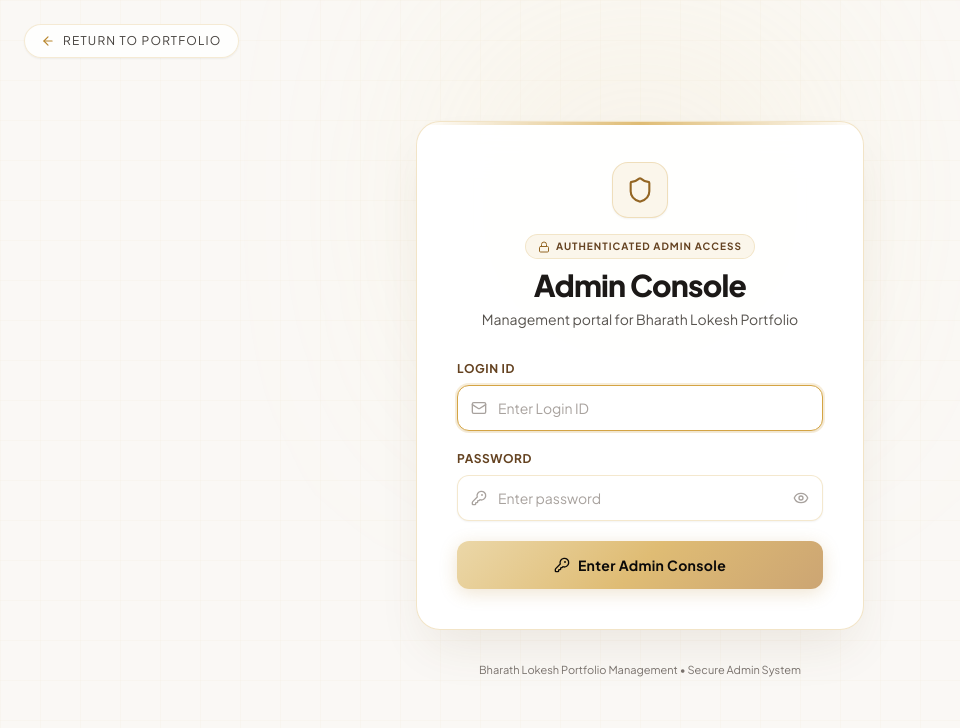
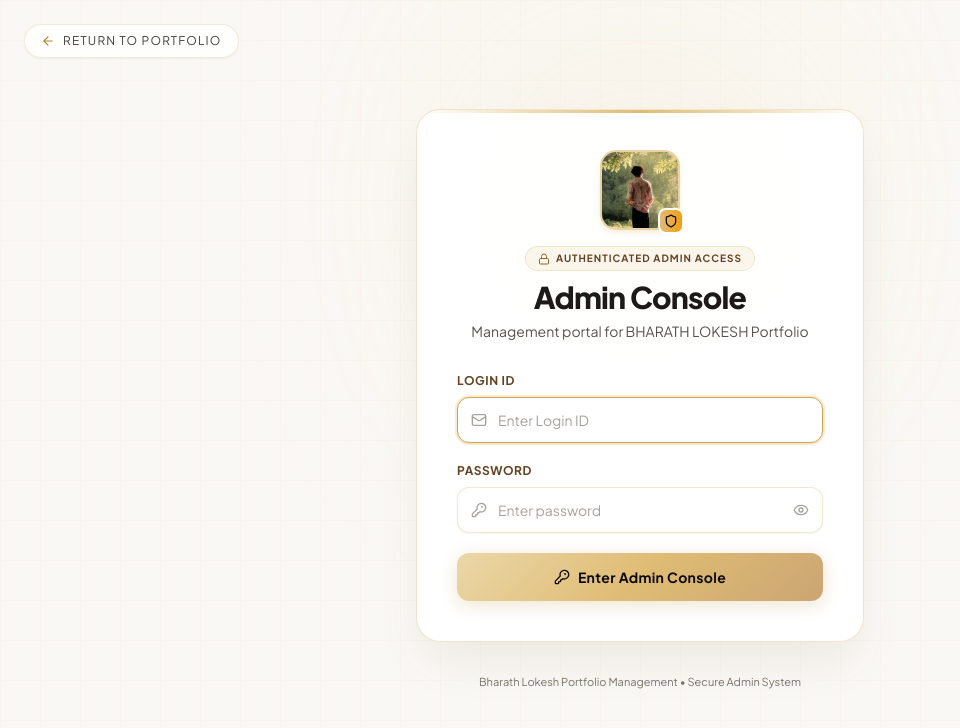
Before and after one commit to bharathlokesh/My-Portfolio, a React (Vite) app: page /admin in a window 1280 px wide. Shown: the top 728 px of the page, without its empty margins (0-960 px from the left). Built offline with nearby package versions, Linux system fonts and the light colour scheme; no server answers; the database is empty.

Commit message:
feat: add admin login component and developer asset

```diff
--- a/src/admin/Login.jsx
+++ b/src/admin/Login.jsx
@@ -1,6 +1,8 @@
 import React, { useState } from 'react';
 import { useNavigate, Link } from 'react-router-dom';
 import { useAuth } from '../context/AuthContext';
+import { usePortfolio } from '../context/PortfolioContext';
+import profileImg from '../assets/profile.jpg';
 import { Lock, Shield, Eye, EyeOff, ArrowLeft, KeyRound, AlertCircle, Mail } from 'lucide-react';
 
 export default function Login() {
@@ -11,6 +13,9 @@ export default function Login() {
   const [isLoading, setIsLoading] = useState(false);
 
   const { login } = useAuth();
+  const portfolioContext = usePortfolio();
+  const profile = portfolioContext?.profile;
+  const activeAvatar = profile?.profileImage || profileImg;
   const navigate = useNavigate();
 
   const handleSubmit = (e) => {
@@ -62,8 +67,20 @@ export default function Login() {
 
         {/* Header */}
         <div className="flex flex-col items-center text-center mb-8">
-          <div className="w-14 h-14 rounded-2xl bg-gold-500/10 border border-gold-400/40 flex items-center justify-center text-gold-700 mb-4 shadow-sm">
-            <Shield className="w-7 h-7 stroke-[1.8]" />
+          <div className="relative mb-4">
+            <div className="w-16 h-16 sm:w-20 sm:h-20 rounded-2xl overflow-hidden border-2 border-gold-400/60 shadow-md shadow-gold-500/15 bg-gold-100 flex items-center justify-center">
+              <img
+                src={activeAvatar}
+                alt={profile?.name || "Bharath Lokesh"}
+                className="w-full h-full object-cover object-[center_28%]"
+              />
+            </div>
+            <div
+              className="absolute -bottom-1 -right-1 p-1 rounded-lg bg-gradient-to-r from-gold-400 to-amber-500 text-stone-950 border-2 border-white shadow-xs"
+              title="Admin Security Protected"
+            >
+              <Shield className="w-3.5 h-3.5 stroke-[2.2]" />
+            </div>
           </div>
 
           <div className="inline-flex items-center gap-1.5 px-3 py-1 rounded-full bg-gold-500/10 border border-gold-400/30 text-[10px] font-sans tracking-widest uppercase text-gold-900 font-bold mb-2">
@@ -75,7 +92,7 @@ export default function Login() {
             Admin Console
           </h1>
           <p className="text-xs sm:text-sm text-stone-600 mt-1.5">
-            Management portal for Bharath Lokesh Portfolio
+            Management portal for {profile?.name || "Bharath Lokesh"} Portfolio
           </p>
         </div>
 
```
Also changed, not shown: src/assets/developer_3d_transparent.png.
